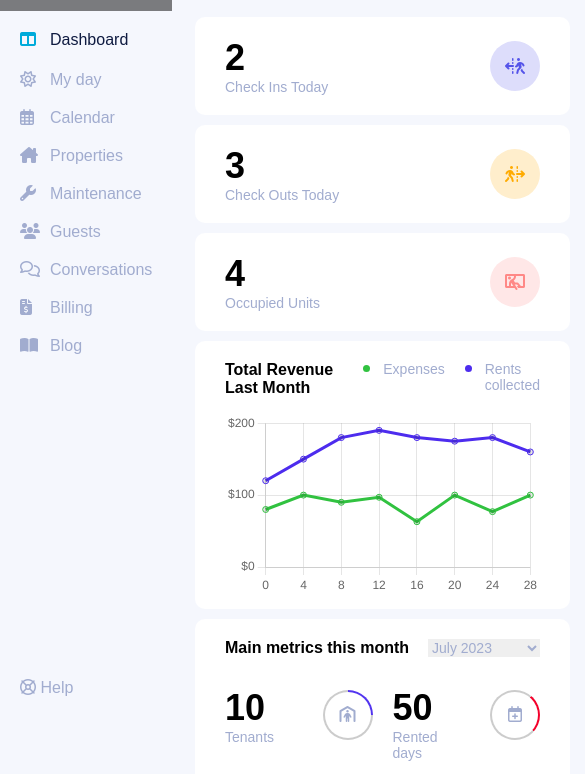
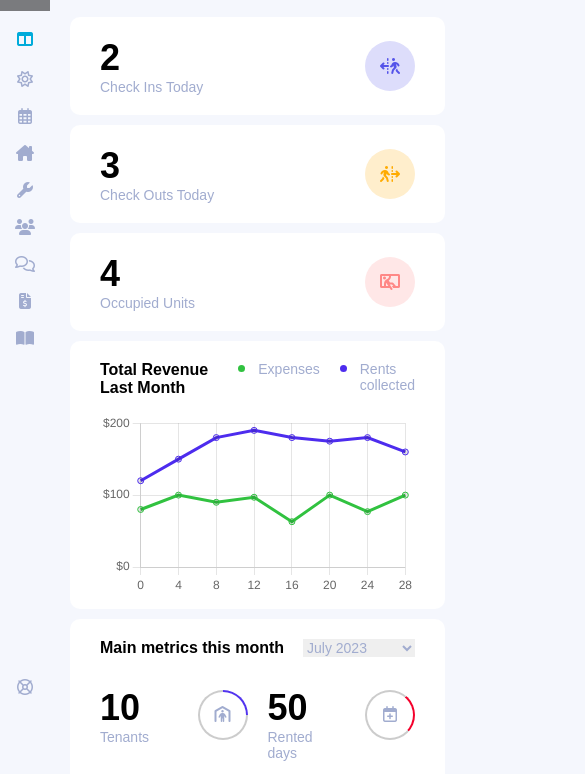
Before and after one commit to Barister/odin-dashboard, a plain HTML site: page index.html in a window 390 px wide. Shown: the part 127-901 px from the top of the page, 585 px wide, since content can reach past the window. Drawn offline with nearby package versions, Linux system fonts and the light colour scheme.

Commit message:
JS auto aside resize

```diff
--- a/css/style.css
+++ b/css/style.css
@@ -90,7 +90,7 @@ body.active {
   width: 100%;
 }
 .header__search input {
-  width: 90%;
+  width: 89%;
   border: none;
   color: #a4adc8;
   font-size: 1.4rem;
--- a/js/script.js
+++ b/js/script.js
@@ -1,17 +1,37 @@
-//burger activation click
 
 const burger = document.querySelector('.burger-menu');
 const asidePanel = document.querySelector('.aside');
 const logoMobile = document.querySelector('.aside__logoMobile');
 const body = document.querySelector('body');
 
-burger.addEventListener('click', () => {
+function toggleActiveClass() {
    burger.classList.toggle('active');
    asidePanel.classList.toggle('active');
    logoMobile.classList.toggle('active');
    body.classList.toggle('active');
-});
-//console.log(asidePanel);p
+}
+
+function addActiveClass() {
+   burger.classList.add('active');
+   asidePanel.classList.add('active');
+   logoMobile.classList.add('active');
+   body.classList.add('active');
+}
+
+//burger activation click
+burger.addEventListener('click', toggleActiveClass);
+
+//burger activation if screen width < 606px;
+
+function checkWindowWidth() {
+   if (window.innerWidth < 607) {
+      addActiveClass();
+      window.removeEventListener('resize', checkWindowWidth);
+   }
+}
+
+window.addEventListener('DOMContentLoaded', checkWindowWidth);
+window.addEventListener('resize', checkWindowWidth);
 
 
 //today date
@@ -107,7 +127,4 @@ document.addEventListener("DOMContentLoaded", function () {
       },
    });
 
-   // // Скрыть легенду
-   // twoAxisChart.options.legend.display = false;
-   // twoAxisChart.update();
 });
```
